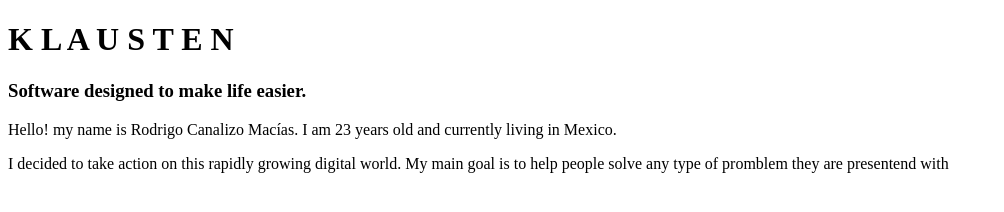
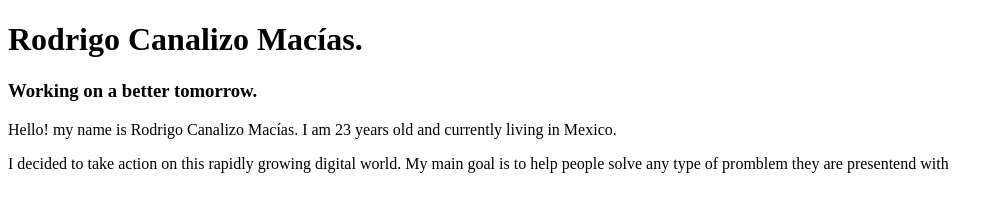
Before and after one commit to canacosmic/basicCV_HTML, a plain HTML site: page index.html in a window 1280 px wide. Shown: the whole page, without its empty margins (0-1004 px from the left). Drawn offline with Linux system fonts and the light colour scheme.

Commit message:
update
added info

```diff
--- a/index.html
+++ b/index.html
@@ -3,11 +3,11 @@
     <head>
         <meta charset="utf-8">
         <meta name="viewport" content="width=device-width, initial-scale=1">
-        <title>K L A U S T E N</title>
+        <title>RCM</title>
     </head>
     <body>
-        <h1>K L A U S T E N</h1>
-        <h3>Software designed to make life easier.</h3>
+        <h1>Rodrigo Canalizo Macías.</h1>
+        <h3>Working on a better tomorrow.</h3>
 
         <p>Hello! my name is Rodrigo Canalizo Macías. I am 23 years old and currently living in Mexico.</p>
         <p>I decided to take action on this rapidly growing digital world. My main goal is to help people solve any type of promblem they are presentend with</p>
```
